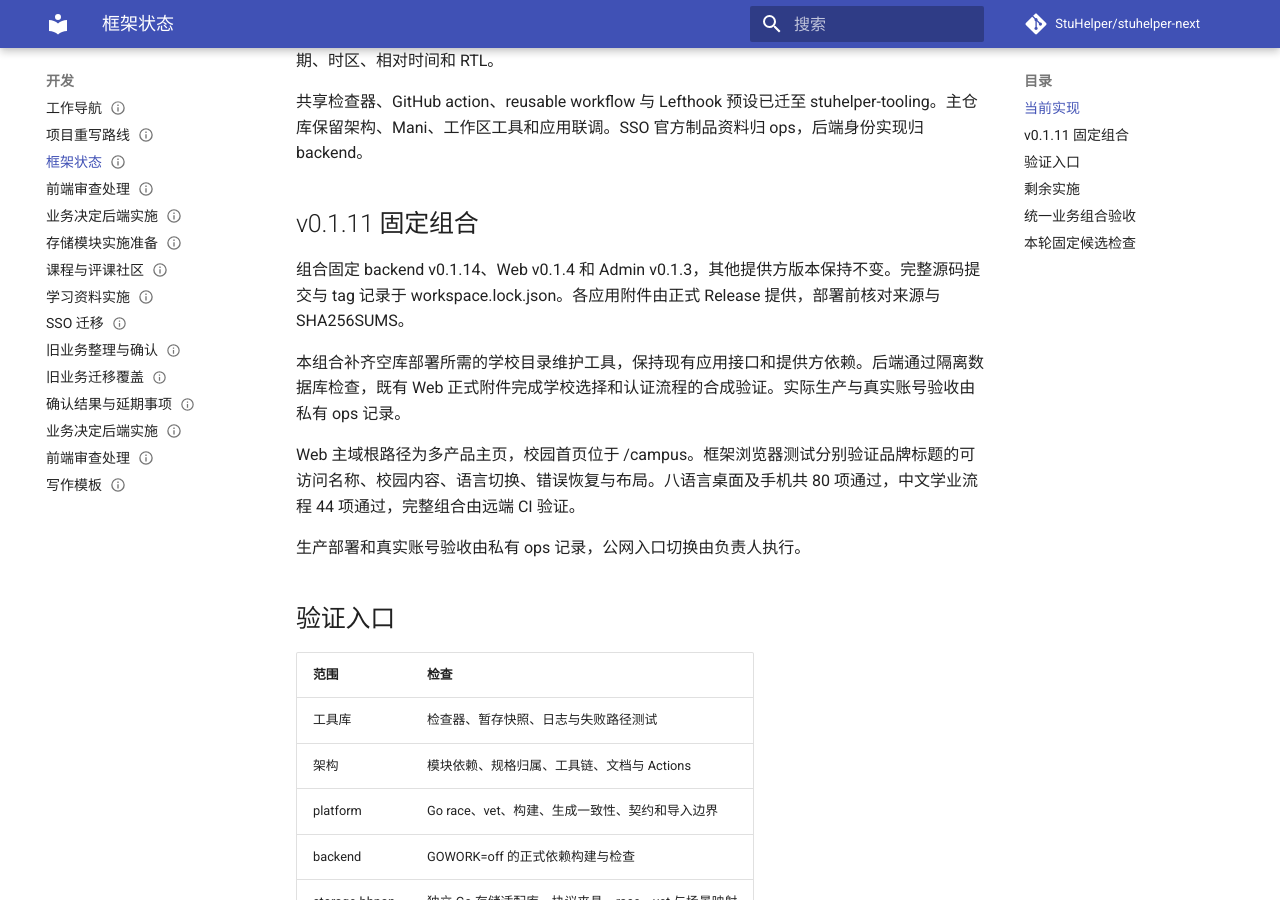
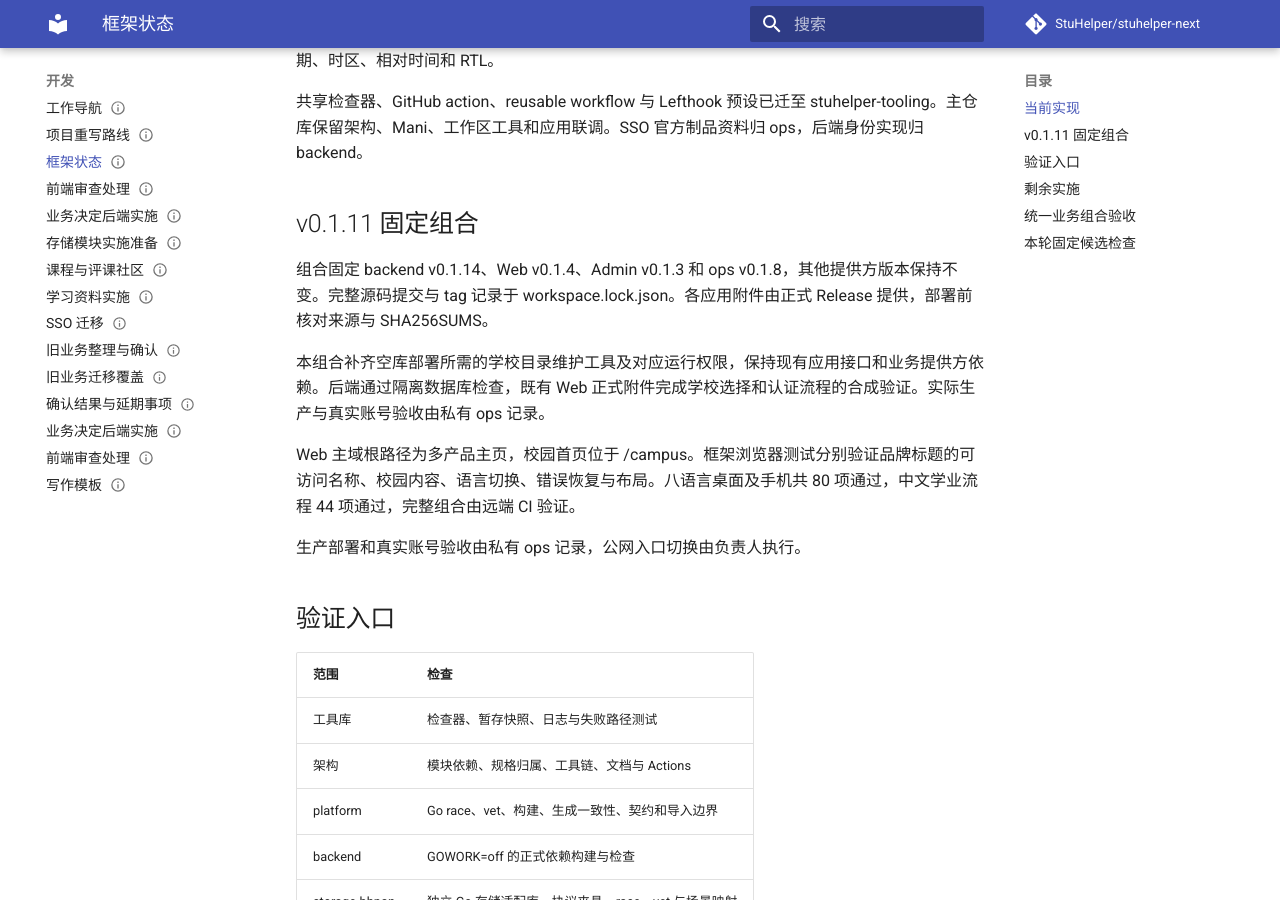
Before and after one commit to StuHelper/stuhelper-next, an MkDocs documentation site: the page built from docs/development/framework-bootstrap.md, in a window 1280 px wide and 900 px high, scrolled down 535 px. Built offline with MkDocs 1.6.1 and Material for MkDocs 9.7.7, drawn with Linux system fonts in a browser that asks for light colours; comment, search, counter and statistics services are not loaded.

Commit message:
chore(release): 纳入学校目录权限修复 (#43)

```diff
--- a/docs/development/framework-bootstrap.md
+++ b/docs/development/framework-bootstrap.md
@@ -20,9 +20,9 @@
 
 ## v0.1.11 固定组合
 
-组合固定 backend v0.1.14、Web v0.1.4 和 Admin v0.1.3，其他提供方版本保持不变。完整源码提交与 tag 记录于 workspace.lock.json。各应用附件由正式 Release 提供，部署前核对来源与 SHA256SUMS。
+组合固定 backend v0.1.14、Web v0.1.4、Admin v0.1.3 和 ops v0.1.8，其他提供方版本保持不变。完整源码提交与 tag 记录于 workspace.lock.json。各应用附件由正式 Release 提供，部署前核对来源与 SHA256SUMS。
 
-本组合补齐空库部署所需的学校目录维护工具，保持现有应用接口和提供方依赖。后端通过隔离数据库检查，既有 Web 正式附件完成学校选择和认证流程的合成验证。实际生产与真实账号验收由私有 ops 记录。
+本组合补齐空库部署所需的学校目录维护工具及对应运行权限，保持现有应用接口和业务提供方依赖。后端通过隔离数据库检查，既有 Web 正式附件完成学校选择和认证流程的合成验证。实际生产与真实账号验收由私有 ops 记录。
 
 Web 主域根路径为多产品主页，校园首页位于 /campus。框架浏览器测试分别验证品牌标题的可访问名称、校园内容、语言切换、错误恢复与布局。八语言桌面及手机共 80 项通过，中文学业流程 44 项通过，完整组合由远端 CI 验证。
 
--- a/workspace.lock.json
+++ b/workspace.lock.json
@@ -136,8 +136,8 @@
     },
     "ops": {
       "repository": "https://github.com/StuHelper/stuhelper-ops.git",
-      "tag": "v0.1.7",
-      "revision": "06ccc88ac79b4be9f0e018d8786d1d20ade69f6f",
+      "tag": "v0.1.8",
+      "revision": "01bbafd134e8f67264dda0abe7562c28156e80a3",
       "dirty": false
     },
     "campus-adapters": {
```
